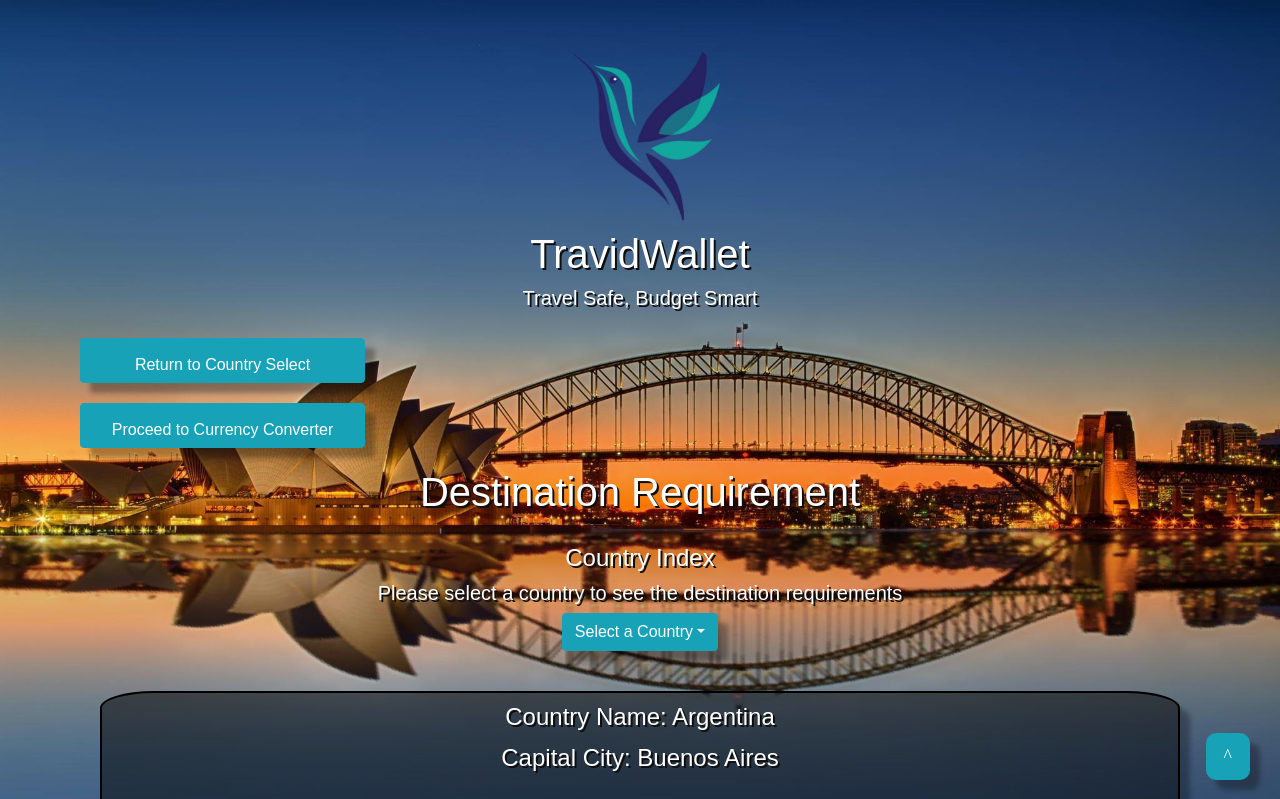
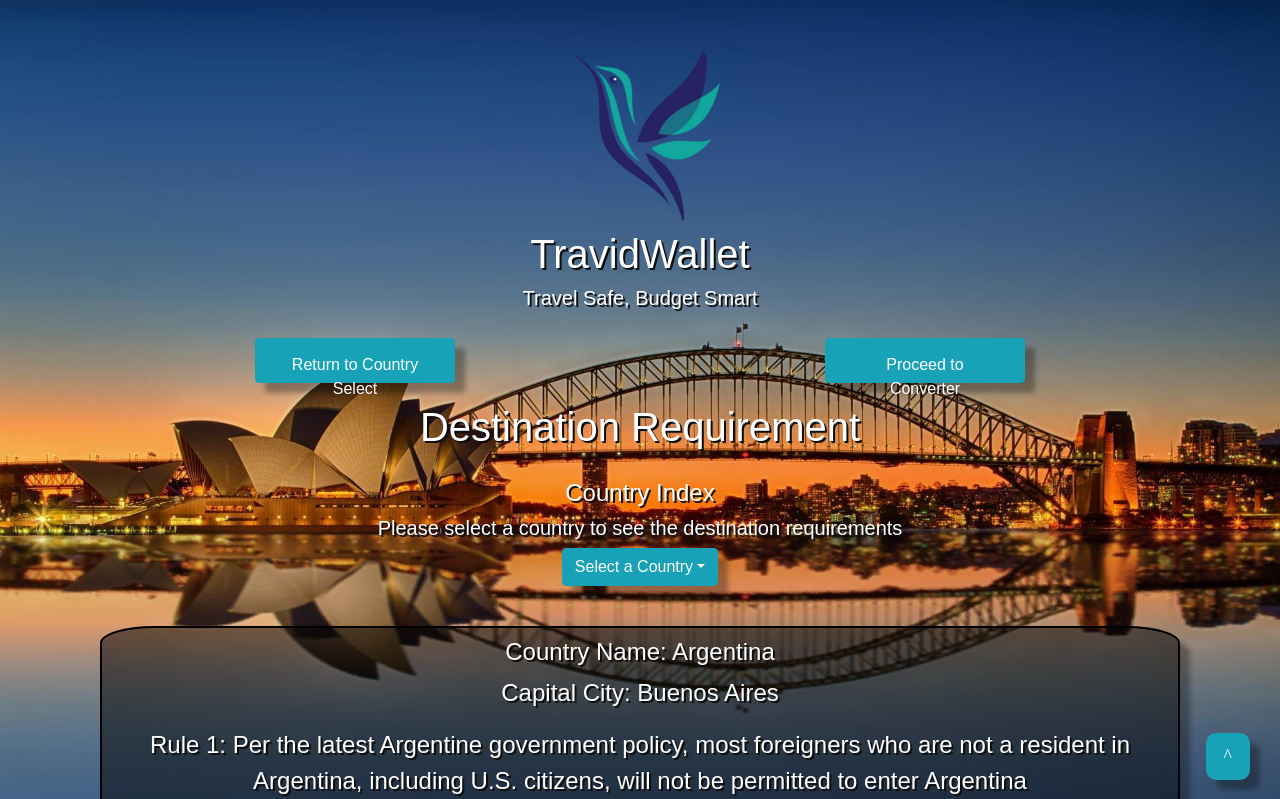
Before and after one commit to tjaved12/travelorsApp, a React (Create React App) app in the folder client/: page /Protocols in a window 1280 px wide. Shown: the top 799 px of the page. Built offline with nearby package versions, Linux system fonts and the light colour scheme.

Commit message:
navigational button spacing corrected

```diff
--- a/client/src/pages/Convertor.js
+++ b/client/src/pages/Convertor.js
@@ -101,13 +101,9 @@ class Convertor extends Component {
 					<div type="Text" className="col-sm-4" ></div>
 				</div>
 				<div className="row">
-					<Button variant="info" className="col-sm-3 navBtn btnMargin">
+					<Button variant="info" className="navBtn btnMargin">
 						<Link className="nav-link" to='/Selection'>Return to Country Select</Link>
 					</Button>
-					{/* <div className="col-sm-6"></div>
-					<Button variant="info" className="col-sm-3 navBtn btnMargin">
-						<Link className="nav-link" to='/Convertor'>Proceed to Currency Converter</Link>
-					</Button> */}
 				</div>
 				<div className="row">
 					<div className="col-sm-12">
--- a/client/src/pages/Country.js
+++ b/client/src/pages/Country.js
@@ -126,11 +126,10 @@ class Country extends Component {
           <div type="Text" className="col-sm-4"></div>
         </div>
         <div className="row">
-          <Button variant="info" className="col-sm-3 navBtn btnMargin">
+          <Button variant="info" className="navBtn btnMargin">
             <Link className="nav-link" to='/Selection'>Return to Country Select</Link>
           </Button>
-          <div class="col-sm-6"></div>
-          <Button variant="info" className="col-sm-3 navBtn btnMargin">
+          <Button variant="info" className="navBtn btnMargin">
             <Link className="nav-link" to='/Protocols'>Proceed to Requirements</Link>
           </Button>
         </div>
--- a/client/src/pages/Protocols.js
+++ b/client/src/pages/Protocols.js
@@ -32,14 +32,11 @@ console.log(users)
         <div type="Text" className="col-sm-4" ></div>
       </div>
       <div className="row">
-        <Button variant="info" className="col-sm-3 navBtn btnMargin">
+        <Button variant="info" className="navBtn btnMargin">
           <Link className="nav-link" to='/Selection'>Return to Country Select</Link>
         </Button>
-        <div class="col-sm-6">
-          <h1></h1>
-        </div>
-        <Button variant="info" className="col-sm-3 navBtn btnMargin">
-          <Link className="nav-link" to='/Convertor'>Proceed to Currency Converter</Link>
+        <Button variant="info" className="navBtn btnMargin">
+          <Link className="nav-link" to='/Convertor'>Proceed to Converter</Link>
         </Button>
       </div>
       <div className="row">
--- a/client/src/pages/pages.css
+++ b/client/src/pages/pages.css
@@ -153,11 +153,12 @@ ul{
 .navBtn{
   text-align: center;
   height: 45px;
-  width: 110px;
+  width: 200px;
+  justify-content: space-between;
 }
 
 .btnMargin{
-  margin: 10px;
+  margin: 10px auto;
 }
 
 @import url(https://fonts.googleapis.com/css2?family=Homenaje&display=swap)
```
Also changed, not shown: 1 other file (tests, documents, lock files or other folders).
